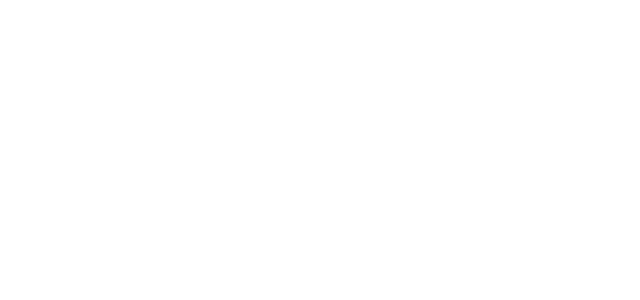
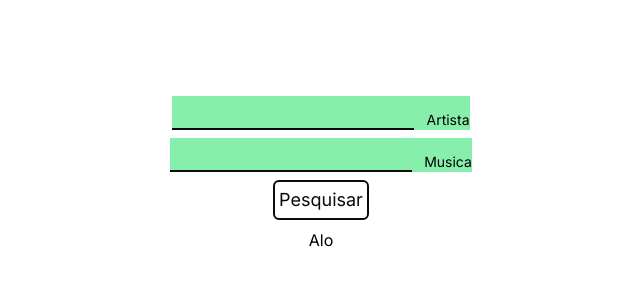
Before and after one commit to bezlima/chords-web, a Next.js app: page / in a window 1280 px wide. Shown: the top 300 px of the page, without its empty margins (319-959 px from the left). Built offline with nearby package versions, Linux system fonts and the light colour scheme.

Commit message:
feat: components

```diff
--- /dev/null
+++ b/src/app/components/button/index.tsx
@@ -0,0 +1,23 @@
+import { ReactNode } from 'react'
+
+interface IButton {
+    children: ReactNode
+}
+
+export default function Button({ children }: IButton) {
+    return (
+        <button
+            className={`
+                p-1
+                rounded-md
+                bg-transparent
+                border-2
+                border-neutral-950
+                text-lg
+                text-neutral-950
+            `}
+        >
+            {children}
+        </button>
+    )
+}
--- /dev/null
+++ b/src/app/components/htmlRender/index.tsx
@@ -0,0 +1,7 @@
+interface IHTMLRender {
+    music: string
+}
+
+export default function HTMLRender({ music }: IHTMLRender) {
+    return <span dangerouslySetInnerHTML={{ __html: music }}></span>
+}
--- /dev/null
+++ b/src/app/components/input/index.tsx
@@ -0,0 +1,32 @@
+interface IInput {
+    label?: string
+}
+
+export default function Input({ label }: IInput) {
+    return (
+        <span className="flex items-end gap-3 bg-green-300">
+            <input
+                id={label}
+                type="text"
+                className={`
+                        p-1
+                        bg-transparent
+                        border-b-2
+                        cursor-pointer
+                        border-neutral-950
+                    `}
+            ></input>
+            <label
+                htmlFor={label}
+                className={`
+                    text-sm
+                    flex
+                    items-end
+                    cursor-pointer
+                `}
+            >
+                {label}
+            </label>
+        </span>
+    )
+}
--- a/src/app/layout.tsx
+++ b/src/app/layout.tsx
@@ -15,7 +15,7 @@
   children: React.ReactNode;
 }) {
   return (
-    <html lang="en">
+    <html lang="pt-br">
       <body className={inter.className}>{children}</body>
     </html>
   );
--- a/src/app/page.tsx
+++ b/src/app/page.tsx
@@ -1,5 +1,14 @@
+import Button from './components/button'
+import HTMLRender from './components/htmlRender'
+import Input from './components/input'
+
 export default function Home() {
-  return (
-    <main className="flex min-h-screen flex-col items-center justify-between p-24"></main>
-  );
+    return (
+        <main className="flex min-h-screen flex-col items-center gap-2 p-24">
+            <Input label="Artista" />
+            <Input label="Musica" />
+            <Button> Pesquisar </Button>
+            <HTMLRender music={'<p> Alo </p>'} />
+        </main>
+    )
 }
```
Also changed, not shown: 1 other file (tests, documents, lock files or other folders).
